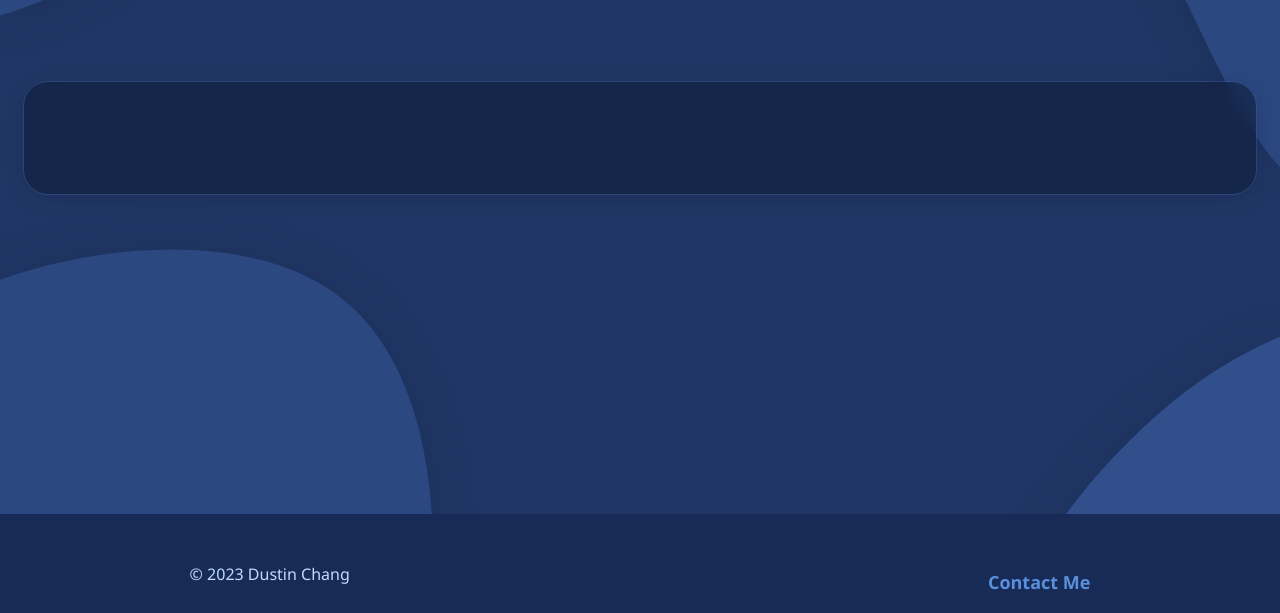
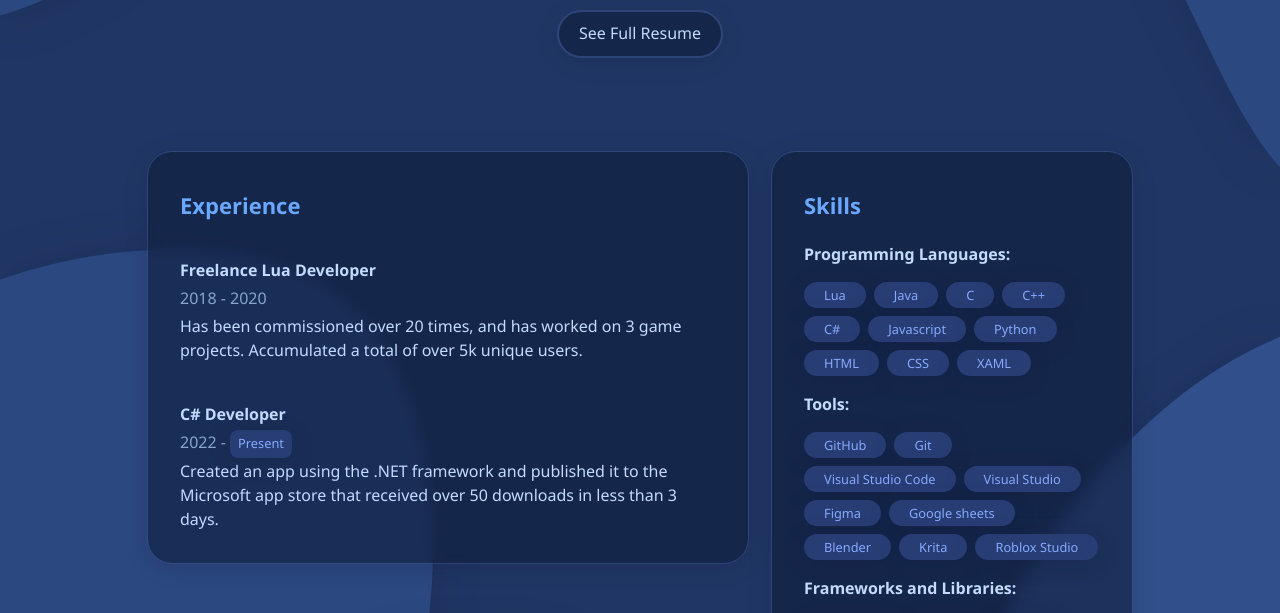
Before and after one commit to dfchang149/dfchang149.github.io, a plain HTML site: page resumePage.html in a window 1280 px wide. Shown: the part 319-932 px from the top of the page. Drawn offline with Linux system fonts and the light colour scheme.

Commit message:
Finally working on resumePage.html

```diff
--- a/resumePage.html
+++ b/resumePage.html
@@ -78,9 +78,92 @@
                 <h2>
                     A look at what I've achieved and experienced
                 </h2>
+                <div class="badgeContainer gap-medium-small margin-top-large margin-bottom-medium justify-center animation">
+                    <a href="assets\pdfs\resume.pdf" class="badge no-image center-text">
+                        See Full Resume
+                    </a>
+                </div>
             </div>
-            <div class="container animation" style="height: 6em; grid-area: body1;">
-
+            <div class="flex gap-medium horizontal-center justify-center flex-row" style="width: 90%; ">
+                <div class="flex flex-column" style="max-width: 600px;">
+                    <div class="container text animation">
+                        <h3> Experience </h3>
+                        <div class="flex flex-row gap-very-small">
+                            <div>
+                                <p>
+                                    <b> Freelance Lua Developer </b>
+                                </p>
+                                <p class="light" style="margin-top: -12px;">
+                                    2018 - 2020
+                                </p>
+                                <p style="margin-top: -12px;">
+                                    Has been commissioned over 20 times, and has worked on 3 game projects. Accumulated a total of over 5k unique users.
+                                </p>
+                            </div>
+                            <div>
+                                <p>
+                                    <b> C# Developer </b>
+                                </p>
+                                <p class="light" style="margin-top: -12px;">
+                                    2022 -
+                                    <span class="badge2" style="padding-left: 8px; padding-right: 8px; border-radius: 8px;">
+                                        Present
+                                    </span>
+                                </p>
+                                <p style="margin-top: -12px;">
+                                    Created an app using the .NET framework and published it to the Microsoft app store that received over 50 downloads in less than 3 days.
+                                </p>
+                            </div>
+                        </div>
+                    </div>
+                </div>
+                <div class="flex flex-column" style="max-width: 360px;">
+                    <div class="container text animation">
+                        <h3> Skills </h3>
+                        <div>
+                            <p>
+                                <b> Programming Languages: </b>
+                            </p>
+                            <div class="badgeContainer gap-very-small margin-top-medium">
+                                <div class="badge2"> Lua </div>
+                                <div class="badge2"> Java </div>
+                                <div class="badge2"> C </div>
+                                <div class="badge2"> C++ </div>
+                                <div class="badge2"> C# </div>
+                                <div class="badge2"> Javascript </div>
+                                <div class="badge2"> Python </div>
+                                <div class="badge2"> HTML </div>
+                                <div class="badge2"> CSS </div>
+                                <div class="badge2"> XAML </div>
+                            </div>
+                        </div>
+                        <div>
+                            <p>
+                                <b> Tools: </b>
+                            </p>
+                            <div class="badgeContainer gap-very-small margin-top-medium">
+                                <div class="badge2"> GitHub </div>
+                                <div class="badge2"> Git </div>
+                                <div class="badge2"> Visual Studio Code </div>
+                                <div class="badge2"> Visual Studio </div>
+                                <div class="badge2"> Figma </div>
+                                <div class="badge2"> Google sheets </div>
+                                <div class="badge2"> Blender </div>
+                                <div class="badge2"> Krita </div>
+                                <div class="badge2"> Roblox Studio </div>
+                            </div>
+                        </div>
+                        <div>
+                            <p>
+                                <b> Frameworks and Libraries: </b>
+                            </p>
+                            <div class="badgeContainer gap-very-small margin-top-medium">
+                                <div class="badge2"> .NET Core </div>
+                                <div class="badge2"> Windows App SDK </div>
+                            </div>
+                        </div>
+                    </div>
+                </div>
             </div>
         </div>
         <footer class="footer horizontal-center">
--- a/stylesheet.css
+++ b/stylesheet.css
@@ -349,6 +349,14 @@ a:active {
     height: max-content;
 }
 
+.flex-column {
+    flex-direction: column;
+}
+
+.flex-row {
+    flex-direction: row;
+}
+
 .margin-top-large {
     margin-top: 24px;
 }
@@ -383,6 +391,10 @@ a:active {
 
 .gap-small {
     gap: 12px
+}
+
+.gap-very-small {
+    gap: 8px
 }
 
 .badge2 {
@@ -440,6 +452,8 @@ a:active {
 }
 
 .content-width {
+    width: -webkit-fit-content;
+    width: -moz-fit-content;
     width: fit-content;
 }
 
```
